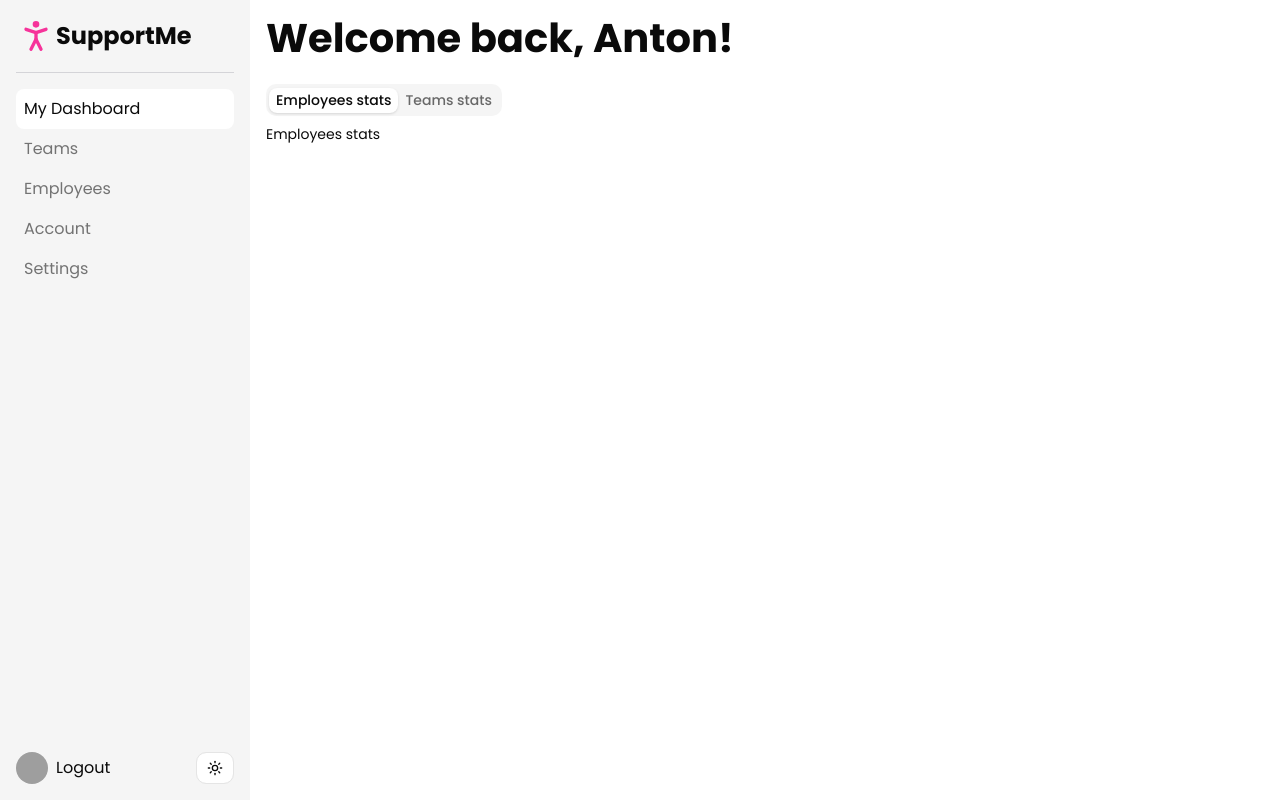
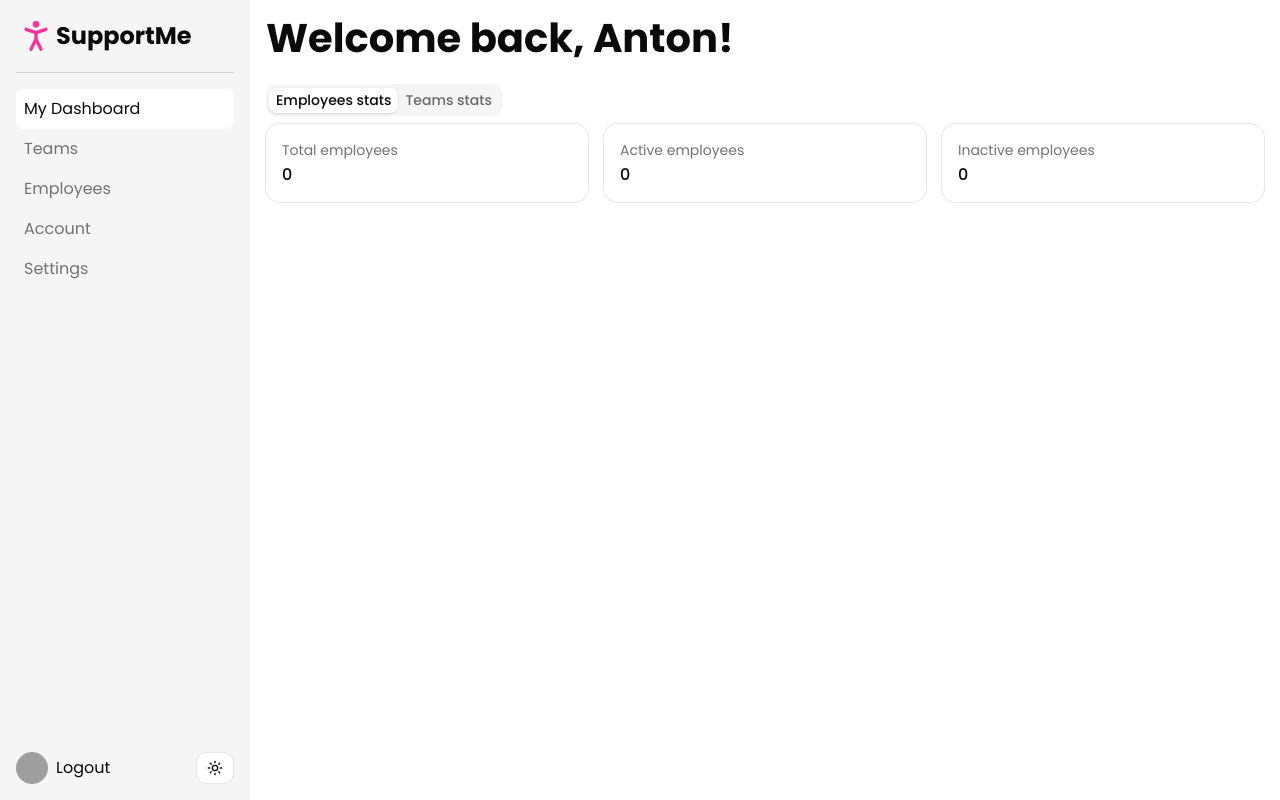
Before and after one commit to antonskripec/support-me-course, a Next.js app: page /dashboard in a window 1280 px wide. Built offline with nearby package versions, Linux system fonts and the light colour scheme; grey boxes are pictures that could not be loaded.

Commit message:
Refactor EmployeesStats component to display employee statistics using Card components

```diff
--- a/src/app/dashboard/components/employees-stats.tsx
+++ b/src/app/dashboard/components/employees-stats.tsx
@@ -1,8 +1,33 @@
+import
+    {
+        Card,
+        CardDescription,
+        CardHeader,
+        CardTitle,
+    } from "@/components/ui/card"
+
 export default function EmployeesStats()
 {
     return (
-        <div>
-            Employees stats
+        <div className="grid lg:grid-cols-3 gap-4">
+            <Card>
+                <CardHeader>
+                    <CardDescription>Total employees</CardDescription>
+                    <CardTitle>0</CardTitle>
+                </CardHeader>
+            </Card>
+            <Card>
+                <CardHeader>
+                    <CardDescription>Active employees</CardDescription>
+                    <CardTitle>0</CardTitle>
+                </CardHeader>
+            </Card>
+            <Card>
+                <CardHeader>
+                    <CardDescription>Inactive employees</CardDescription>
+                    <CardTitle>0</CardTitle>
+                </CardHeader>
+            </Card>
         </div>
     )
 }
```
